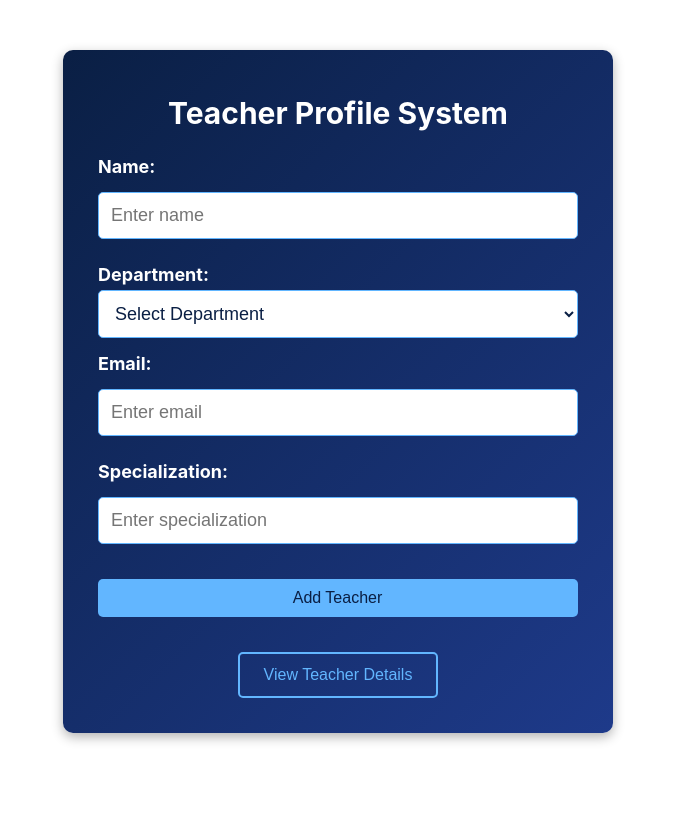
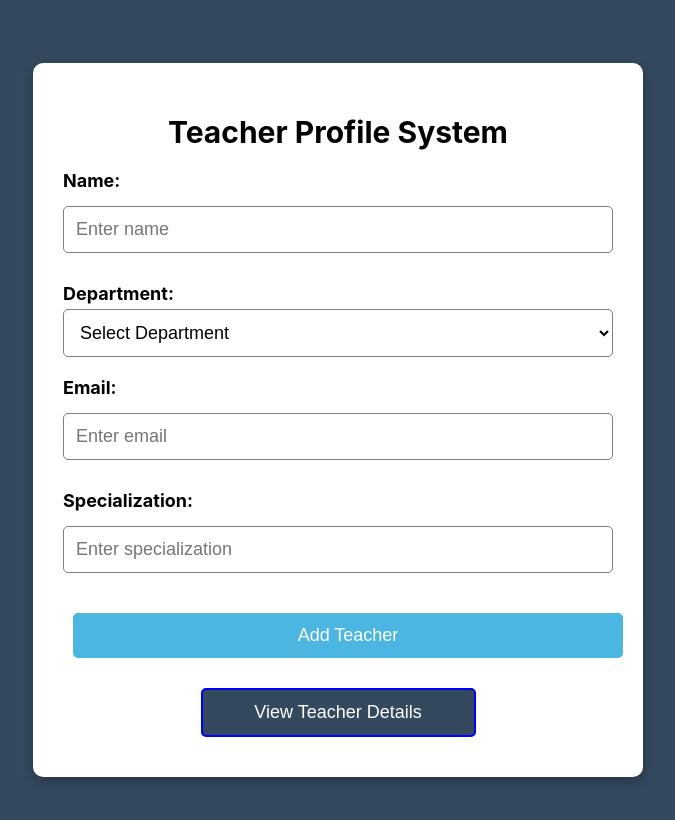
Before and after one commit to THEAYUSHIMISHRA/MMS, a React (Vite) app in the folder frontend/: page /teacher-profile in a window 1280 px wide. Shown: the top 820 px of the page, without its empty margins (302-977 px from the left). Built offline with nearby package versions, Linux system fonts and the light colour scheme.

Commit message:
css changed

```diff
--- a/frontend/src/components/Coordinator.jsx
+++ b/frontend/src/components/Coordinator.jsx
@@ -67,17 +67,16 @@ const titleGlow = keyframes`
 const Container = styled.div`
   text-align: center;
   padding: 40px;
-  background: linear-gradient(to right,rgb(53, 44, 78),rgb(20, 5, 5));
+  background-color: #34495e; /* Keeping your original background color */
   min-height: 100vh;
   color: #ffffff;
 `;
 
 const Title = styled.h1`
-  font-size: 2.5rem;
+  font-size: 2.2rem;
   font-weight: bold;
   color: #f8b400;
-  text-shadow: 2px 2px 15px rgba(248, 180, 0, 0.7);
-  animation: ${titleGlow} 1.5s infinite alternate;
+  text-shadow: 1px 1px 10px rgba(248, 180, 0, 0.6);
 `;
 
 const CardContainer = styled.div`
@@ -89,17 +88,15 @@ const CardContainer = styled.div`
 `;
 
 const Card = styled.div`
-  background: #222;
-  width: 370px;
-  border-radius: 15px;
+  background: #2c3e50; /* Soft contrast background */
+  width: 350px;
+  border-radius: 12px;
   overflow: hidden;
-  transition: transform 0.3s ease-in-out, box-shadow 0.3s ease-in-out;
-  border: 5px solid rgba(142, 136, 135, 0.2);
-  box-shadow: 0px 4px 8px rgba(255, 255, 255, 0.1);
+  box-shadow: 0px 3px 6px rgba(0, 0, 0, 0.2);
+  transition: transform 0.3s ease-in-out;
 
   &:hover {
-    transform: scale(1.05);
-    animation: ${glow} 2.5s infinite alternate;
+    transform: scale(1.03);
   }
 `;
 
@@ -110,63 +107,54 @@ const ImageContainer = styled.div`
 
 const Image = styled.img`
   width: 100%;
-  height: 400px;
+  height: 380px;
   object-fit: cover;
-  transition: transform 0.5s ease-in-out, filter 0.3s ease-in-out;
-
-  &:hover {
-    transform: scale(1.1);
-    filter: brightness(1.25);
-  }
 `;
 
 const CardContent = styled.div`
-  padding: 20px;
-  background:rgb(225, 81, 55);
-  transition: background 0.3s ease-in-out;
-
-  &:hover {
-    background: #333;
-  }
+  padding: 20px; /* Increased padding for better spacing */
+  background: #ffffff;
+  color: #333;
+  min-height: 180px; /* Added minimum height for balance */
 `;
 
 const Name = styled.h2`
-  margin: 10px 0;
-  color: #f8b400;
-  font-size: 24px;
-  text-shadow: 0px 0px 8px rgba(248, 180, 0, 0.8);
+  margin: 5px 0;
+  color: #34495e;
+  font-size: 22px;
 `;
 
 const Designation = styled.h3`
-  margin: 5px 0;
+  margin: 3px 0;
   font-size: 16px;
-  color: #bbb;
+  color: #666;
   font-weight: normal;
 `;
 
 const Department = styled.h4`
-  margin: 5px 0;
-  font-size: 15px;
-  color: #ccc;
+  margin: 3px 0;
+  font-size: 14.5px;
+  color: #777;
   font-weight: normal;
 `;
 
 const Email = styled.a`
-  font-size: 14px;
-  color: #f8b400;
+  font-size: 16px;
+  color: #f39c12;
   text-decoration: none;
-  margin-bottom: 10px;
   display: block;
   font-weight: bold;
 
   &:hover {
     text-decoration: underline;
-    text-shadow: 0px 0px 10px rgba(194, 16, 243, 0.9);
+    color:blue;
   }
 `;
 
 const Message = styled.p`
-  font-size: 14px;
-  color: #dddddd;
-  line-height: 1.4;
+  font-size: 16px; /* Slightly larger text for readability */
+  color: #555;
+  line-height: 1.6;
+  margin-top: 10px;
+  height:
 `;
--- a/frontend/src/pages/Admin/EventCalender.jsx
+++ b/frontend/src/pages/Admin/EventCalender.jsx
@@ -78,7 +78,7 @@ const AdminEvents = () => {
         <h1>Events</h1>
         <AddEventForm onSubmit={handleAddEvent}>
           <EventInput type="text" value={newEvent} onChange={(e) => setNewEvent(e.target.value)} placeholder="Enter Event Title" />
-          <DatePicker selected={eventDate} onChange={(date) => setEventDate(date)} dateFormat="yyyy-MM-dd" />
+          {<DatePicker selected={eventDate} onChange={(date) => setEventDate(date)} dateFormat="yyyy-MM-dd" />}
           <AddEventButton type="submit">Add Event</AddEventButton>
         </AddEventForm>
         <EventList events={events} onDelete={handleDeleteEvent} allowEdit={true} />
--- a/frontend/src/pages/Teachers/TeacherDetails.jsx
+++ b/frontend/src/pages/Teachers/TeacherDetails.jsx
@@ -54,7 +54,14 @@ const TeacherDetails = ({ teachers, setTeachers }) => {
               </h3>
               <p style={styles.detail}><strong>Department:</strong> {teacher.department}</p>
               <p style={styles.detail}><strong>Specialization:</strong> {teacher.specialization}</p>
-              <p style={styles.email}><strong>Email:</strong> {teacher.email}</p>
+              <p
+  style={{
+    ...styles.email,
+    ...(hoveredCard === index ? styles.emailHover : {}),
+  }}
+>
+  <strong>Email:</strong> {teacher.email}
+</p>
             </div>
           ))
         ) : (
@@ -69,11 +76,11 @@ const styles = {
   pageContainer: {
     padding: "20px",
     textAlign: "center",
-    background: "linear-gradient(135deg, #1a1a1a, #2c2c2c)", // Dark gradient background
+    background: "linear-gradient(135deg, rgb(41, 106, 176), #2c2c2c)", // Keeping your original background
     minHeight: "100vh",
   },
   heading: {
-    fontSize: "2rem",
+    fontSize: "2.5rem",
     fontWeight: "bold",
     marginBottom: "20px",
     fontFamily: "Poppins, sans-serif",
@@ -85,18 +92,18 @@ const styles = {
     marginBottom: "20px",
   },
   searchBar: {
-    width: "60%", // Increased width
-    height: "50px", // Increased height
+    width: "60%",
+    height: "50px",
     fontSize: "1.2rem",
     padding: "10px",
     borderRadius: "25px",
     border: "2px solid #ffaa00",
     outline: "none",
     textAlign: "center",
-    background: "#222",
     color: "white",
     transition: "0.3s",
     boxShadow: "0px 0px 8px rgba(255, 204, 0, 0.5)",
+    caretColor: "black", // Cursor (caret) color is black
   },
   container: {
     display: "grid",
@@ -105,47 +112,52 @@ const styles = {
     padding: "20px",
   },
   card: {
-    background: "linear-gradient(135deg, #222, #333)",
-    padding: "15px",
-    borderRadius: "10px",
-    color: "white",
-    border: "2px solid transparent",
+    background: "#ffffff", // White card
+    padding: "20px",
+    borderRadius: "12px",
+    color: "#222", // Black text
+    border: "2px solid #ccc", // Light border for definition
     transition: "0.3s",
     textAlign: "left",
-    boxShadow: "0px 0px 5px rgba(255, 255, 255, 0.1)",
-    transform: "scale(1)", // Default scale
+    boxShadow: "0px 0px 8px rgba(0, 0, 0, 0.1)", // Subtle shadow
+    transform: "scale(1)",
   },
   cardHover: {
-    background: "linear-gradient(135deg, #ffcc00, #ffaa00)",
-    color: "#222",
-    boxShadow: "0px 0px 20px rgba(255, 204, 0, 0.8)", // Glow effect
+    background: "linear-gradient(135deg, rgb(235, 197, 45), rgb(239, 177, 53))",
+    color: "white", // White text on hover
+    boxShadow: "0px 0px 20px rgba(255, 204, 0, 0.8)",
     border: "2px solid rgba(255, 204, 0, 0.8)",
-    transform: "scale(1.05)", // Slight zoom effect on hover
+    transform: "scale(1.05)",
   },
   name: {
     fontSize: "1.5rem",
     fontWeight: "bold",
     marginBottom: "10px",
     fontFamily: "Poppins, sans-serif",
-    color: "white", // Default color
+    color: "#222", // Black text
     transition: "color 0.3s ease",
   },
   detail: {
     fontSize: "1rem",
     fontFamily: "Montserrat, sans-serif",
     opacity: "0.9",
+    color: "#333", // Dark gray text
   },
   email: {
     fontSize: "0.9rem",
     fontFamily: "Montserrat, sans-serif",
     opacity: "0.8",
     fontStyle: "italic",
+    color: "#444", // Slightly darker for visibility
+    transition: "color 0.3s ease",
+  },
+  emailHover: {
+    color: "darkblue", // Email turns sky blue on hover
   },
   noData: {
-    color: "#bbb",
+    color: "white",
     fontSize: "1.2rem",
     textAlign: "center",
   },
 };
-
 export default TeacherDetails;
--- a/frontend/src/pages/Teachers/TeacherProfile.jsx
+++ b/frontend/src/pages/Teachers/TeacherProfile.jsx
@@ -10,8 +10,6 @@ const TeacherProfile = ({ teachers = [], setTeachers }) => {
     specialization: "",
   });
 
-  const [isClicked, setIsClicked] = useState(false);
-
   const handleChange = (e) => {
     setTeacher({ ...teacher, [e.target.name]: e.target.value });
   };
@@ -21,173 +19,79 @@ const TeacherProfile = ({ teachers = [], setTeachers }) => {
     if (teacher.name && teacher.department && teacher.email && teacher.specialization) {
       setTeachers([...teachers, teacher]);
       setTeacher({ name: "", department: "", email: "", specialization: "" });
-
-      setIsClicked(true);
-      setTimeout(() => setIsClicked(false), 200);
     }
   };
 
   return (
-    <div style={styles.container}>
-      <h1 style={styles.title}>Teacher Profile System</h1>
+    <div style={{
+      background:"  #34495e",
+      minHeight: "100vh",
+      display: "flex",
+      justifyContent: "center",
+      alignItems: "center",
+      padding: "20px"
+    }}>
+      <div style={{
+        textAlign: "center",
+        maxWidth: "550px",  // Wider form
+        width: "90%",
+        padding: "30px",
+        background: "white",
+        color: "black",
+        borderRadius: "10px",
+        boxShadow: "0px 4px 12px rgba(0, 0, 0, 0.3)"
+      }}>
+        <h1 style={{ fontSize: "30px", marginBottom: "20px", color: "black" }}>
+          Teacher Profile System
+        </h1>
 
-      <form onSubmit={handleSubmit} style={styles.form}>
+        <form onSubmit={handleSubmit} style={{ display: "flex", flexDirection: "column", gap: "20px" }}>
           {Object.keys(teacher).map((key) => (
-          <div key={key} style={styles.inputContainer}>
-            <label htmlFor={key} style={styles.label}>
+            <div key={key} style={{ display: "flex", flexDirection: "column", textAlign: "left" }}>
+              <label htmlFor={key} style={{
+                marginBottom: "5px",
+                fontSize: "18px",
+                fontWeight: "bold",
+                color: "black" // Now all subheadings are black
+              }}>
                 {key.charAt(0).toUpperCase() + key.slice(1)}:
               </label>
 
-            {/* Dropdown for department selection */}
               {key === "department" ? (
-              <select
-                id={key}
-                name={key}
-                value={teacher[key]}
-                onChange={handleChange}
-                style={styles.input}
-              >
+                <select id={key} name={key} value={teacher[key]} onChange={handleChange}
+                  style={{ padding: "12px", fontSize: "18px", borderRadius: "5px", background: "white", color: "black", width: "100%", boxSizing: "border-box", border: "1px solid gray" }}>
                   <option value="">Select Department</option>
                   <option value="School of Automation">School of Automation</option>
-                <option value="APAJI">APAJI</option>
-                {/* <option value="Computer Science">Urja Mandir</option>
-                <option value="Electrical Engineering">Electrical Engineering</option> */}
+                  <option value="APAJI">Aim N Act</option>
+                  <option value="SURYA MANDIR">SURYA Mandir</option>
+                  <option value="URJA MANDIR">Urja Mandir</option>
+
                 </select>
               ) : (
-              <input
-                type="text"
-                id={key}
-                name={key}
-                value={teacher[key]}
-                onChange={handleChange}
-                style={styles.input}
-                placeholder={`Enter ${key}`}
-              />
+                <input type="text" id={key} name={key} value={teacher[key]} onChange={handleChange}
+                  style={{ padding: "12px", fontSize: "18px", borderRadius: "5px", background: "white", color: "black", width: "100%", boxSizing: "border-box", border: "1px solid gray" }}
+                  placeholder={`Enter ${key}`} />
               )}
             </div>
           ))}
 
-        {/* Shifted Add Teacher Button Slightly Left */}
-        <button
-          type="submit"
-          style={{
-            ...styles.addButton,
-            ...(isClicked ? styles.addButtonClicked : {}),
-          }}
-          onMouseOver={(e) => (e.target.style.background = styles.addButtonHover.background)}
-          onMouseOut={(e) => (e.target.style.background = styles.addButton.background)}
-        >
+          <button type="submit" style={{
+            background:"  #4ab6e1", color: "white", padding: "12px", fontSize: "18px", border: "none", cursor: "pointer", borderRadius: "5px", marginTop: "10px",
+            transition: "background 0.3s ease, transform 0.1s ease, box-shadow 0.2s ease", width: "100%", boxSizing: "border-box"
+          }}>
             Add Teacher
           </button>
         </form>
 
-      <button
-        style={styles.viewButton}
-        onMouseOver={(e) => {
-          e.target.style.background = styles.viewButtonHover.background;
-          e.target.style.color = styles.viewButtonHover.color;
-          e.target.style.transform = styles.viewButtonHover.transform;
-          e.target.style.boxShadow = styles.viewButtonHover.boxShadow;
-        }}
-        onMouseOut={(e) => {
-          e.target.style.background = styles.viewButton.background;
-          e.target.style.color = styles.viewButton.color;
-          e.target.style.transform = "none";
-          e.target.style.boxShadow = "none";
-        }}
-        onClick={() => navigate("/teacher-details")}
-      >
+        <button onClick={() => navigate("/teacher-details")} style={{
+          background: " #34495e", color: "white", padding: "12px", fontSize: "18px", border: "2px solid blue", cursor: "pointer", borderRadius: "5px", marginTop: "20px",
+          transition: "0.3s", width: "50%", boxSizing: "border-box"
+        }}>
           View Teacher Details
         </button>
+      </div>
     </div>
   );
 };
 
-const styles = {
-  container: {
-    textAlign: "center",
-    maxWidth: "500px",
-    margin: "50px auto",
-    padding: "25px",
-    background: "linear-gradient(135deg, #0a1f44, #1e3a8a)",
-    color: "white",
-    borderRadius: "10px",
-    boxShadow: "0px 4px 12px rgba(0, 0, 0, 0.3)",
-  },
-  title: {
-    fontSize: "30px",
-    marginBottom: "15px",
-    color: "white",
-  },
-  form: {
-    display: "flex",
-    flexDirection: "column",
-    gap: "15px",
-    padding: "10px",
-  },
-  inputContainer: {
-    display: "flex",
-    flexDirection: "column",
-    textAlign: "left",
-  },
-  label: {
-    marginBottom: "5px",
-    fontSize: "18px",
-    fontWeight: "bold",
-    color: "white",
-  },
-  input: {
-    padding: "12px",
-    fontSize: "18px",
-    border: "1px solid #62b6ff",
-    borderRadius: "5px",
-    background: "white",
-    color: "#0a1f44",
-    transition: "0.3s",
-    width: "100%",
-    boxSizing: "border-box",
-  },
-  addButton: {
-    background: "#62b6ff",
-    color: "#0a1f44",
-    padding: "10px",
-    fontSize: "16px",
-    border: "none",
-    cursor: "pointer",
-    borderRadius: "5px",
-    marginTop: "10px",
-    transition: "background 0.3s ease, transform 0.1s ease, box-shadow 0.2s ease",
-    width: "100%",
-    boxSizing: "border-box",
-    display: "block",
-    marginLeft: "-0.5px", // Shift button slightly to the left
-  },
-  addButtonClicked: {
-    transform: "scale(0.95)",
-    boxShadow: "0px 0px 12px rgba(98, 182, 255, 0.8)",
-  },
-  addButtonHover: {
-    background: "#80c1ff",
-  },
-  viewButton: {
-    background: "transparent",
-    color: "#62b6ff",
-    padding: "12px",
-    fontSize: "16px",
-    border: "2px solid #62b6ff",
-    cursor: "pointer",
-    borderRadius: "5px",
-    marginTop: "15px",
-    transition: "0.3s",
-    width: "40%",
-    boxSizing: "border-box",
-  },
-  viewButtonHover: {
-    background: "#62b6ff",
-    color: "#0a1f44",
-    transform: "scale(1.05)",
-    boxShadow: "0px 0px 12px rgba(98, 182, 255, 0.8)",
-  },
-};
-
 export default TeacherProfile;
--- a/frontend/src/styles/ChooseUserStyles.js
+++ b/frontend/src/styles/ChooseUserStyles.js
@@ -7,7 +7,7 @@ export const ChooseUserContainer = styled.div`
   justify-content: center;
   align-items: center;
   height: 100vh;
-  background: linear-gradient(135deg,rgb(229, 76, 11),rgb(27, 18, 134),rgb(235, 238, 15)); /* Vibrant gradient */
+  background-color:rgb(29, 70, 111);
   background-size: 300% 300%;
   animation: gradientAnimation 6s ease infinite;
 
@@ -27,10 +27,10 @@ export const UserSection = styled.div`
   text-align: center;
   padding: 30px; /* Increased padding for better spacing */
   backdrop-filter: blur(12px);
-  background: rgba(255, 255, 255, 0.3);
-  border: 5px solid rgba(90, 89, 101, 0.8);
+  background: rgba(255, 255, 255, 0.95);
+  border: 5px solid rgba(3, 1, 20, 0.8);
   border-radius: 15px;
-  box-shadow: 0px 6px 20px rgba(171, 30, 5, 0.6);
+  box-shadow: 0px 6px 20px rgba(18, 229, 229, 0.6);
   width: 90%;
   max-width: 400px;
   transition: transform 0.3s ease, box-shadow 0.3s ease, border 0.3s ease;
@@ -56,17 +56,13 @@ export const Title = styled.h2`
   font-size: 26px;
   font-weight: bold;
   margin-bottom: 10px; /* Reduce default margin */
-  color: #fff;
-  text-shadow: 5px 5px 5px rgba(81, 215, 18, 0.5);
+  color: Black;
+  text-shadow: 5px 5px 5px rgba(21, 29, 17, 0.5);
   letter-spacing: 1px;
   text-align: center; /* Ensure text is centered */
 
   @media screen and (max-width: 768px) {
-    font-size: 22px;
-  }
-
-  &:hover {
-    color: rgba(247, 243, 22, 0.94);
+    font-size: 30px;
   }
 `;
 
@@ -86,7 +82,7 @@ export const Button = styled(Link)`
 
   &:hover {
     background: linear-gradient(90deg, #00C9A7, #4CAF50);
-    box-shadow: 0px 6px 15px rgba(224, 28, 181, 0.6);
+    box-shadow: 0px 6px 15px rgba(14, 99, 177, 0.6);
     transform: scale(1.05);
   }
 
--- a/frontend/src/styles/styles.js
+++ b/frontend/src/styles/styles.js
@@ -117,7 +117,7 @@ export const ButtonsContainer = styled.div`
 
 /* 🔥 Gradient Button */
 export const LoginButton = styled.button`
-  background: linear-gradient(90deg, #ff7e5f, #feb47b);
+  background: linear-gradient(90deg,rgb(74, 182, 225), #feb47b);
   color: white;
   border: none;
   padding: 12px 25px;
```
Lines whose indentation alone changed are shown as unchanged.
